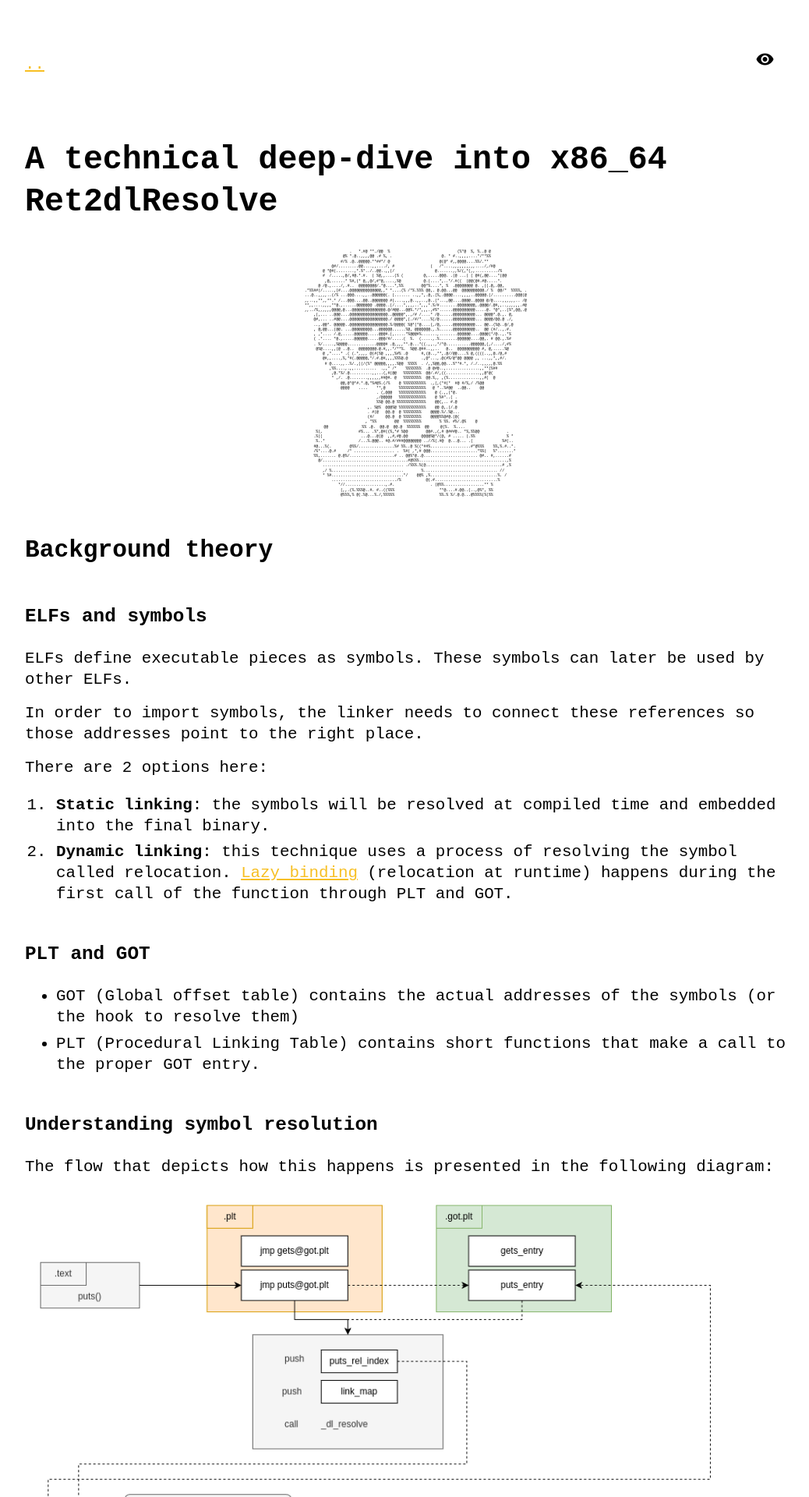
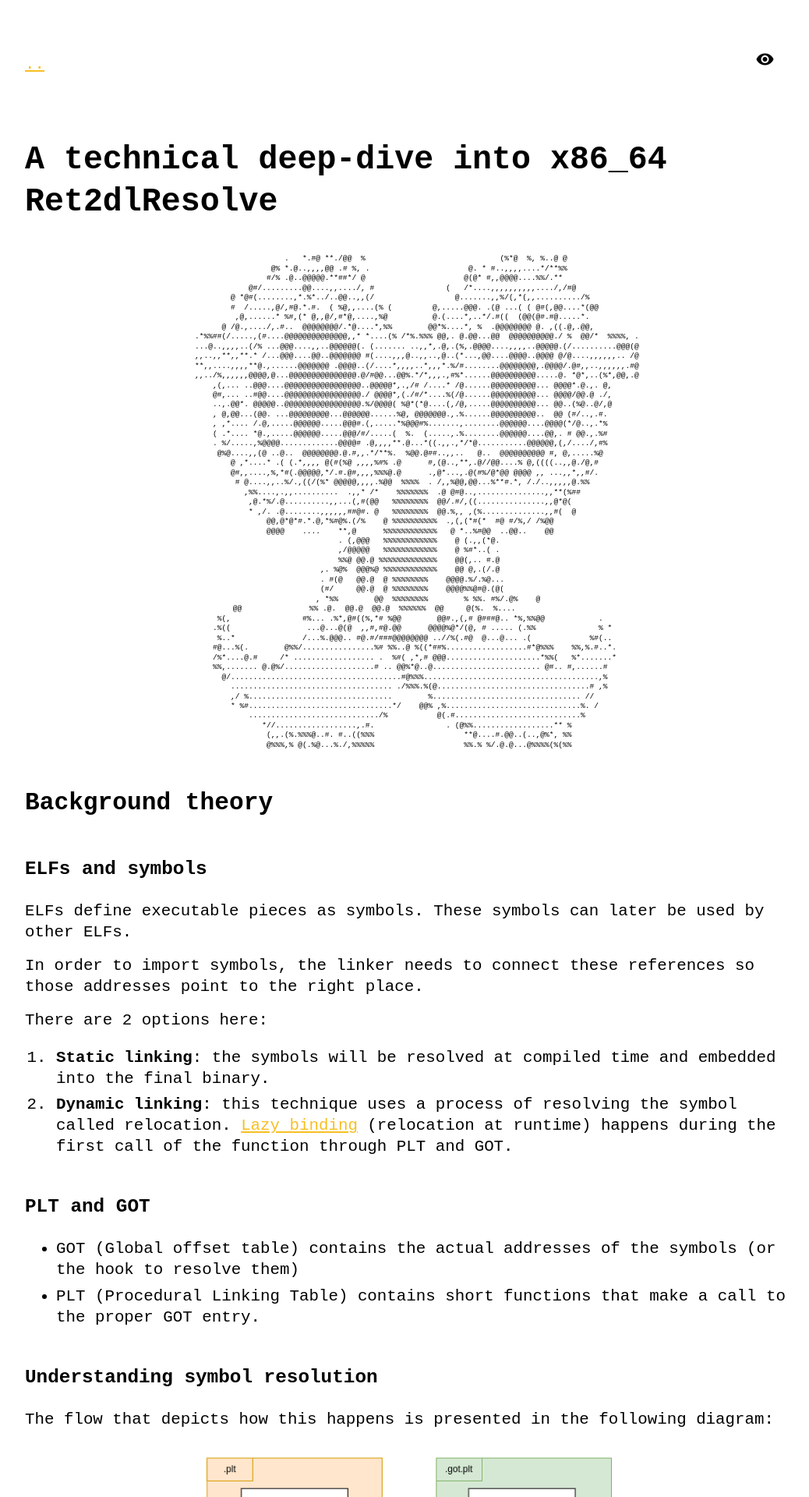
Before and after one commit to litios/litios.github.io, a Jekyll site: the page built from _posts/2024-05-11-ret2dlresolve.md, in a window 1280 px wide. Shown: the top 1920 px of the page at 78% size, without its empty margins (108-1146 px from the left). Built offline with Jekyll 4.4.1, drawn with Linux system fonts in a browser that asks for light colours; our own code applies the rules of GitHub Pages for plain Markdown files.

Commit message:
Ret2dlresolve image size
Signed-off-by: Litios <davidfg168@gmail.com>

```diff
--- a/_posts/2024-05-11-ret2dlresolve.md
+++ b/_posts/2024-05-11-ret2dlresolve.md
@@ -1,6 +1,6 @@
 # A technical deep-dive into x86_64 Ret2dlResolve
 
-<pre style="font-size: 0.3rem; text-align: center">
+<pre style="font-size: 0.6rem; text-align: center">
 
                           .   *.#@ **./@@  %                              (%*@  %, %..@ @
                         @% *.@..,,,,@@ .# %, .                      @. * #..,,,,....*/**%%
```
